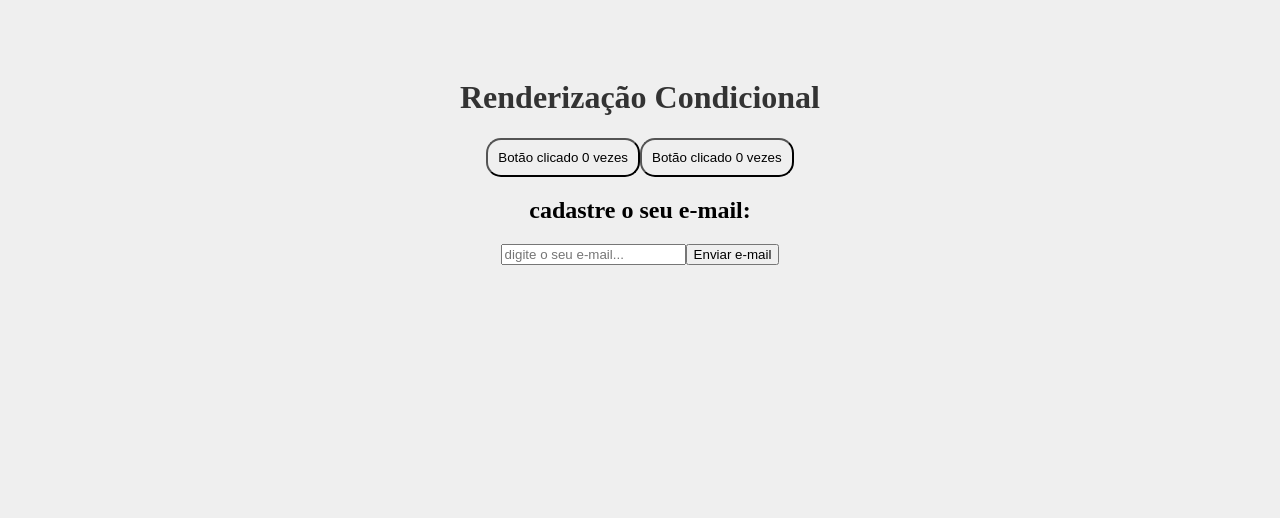
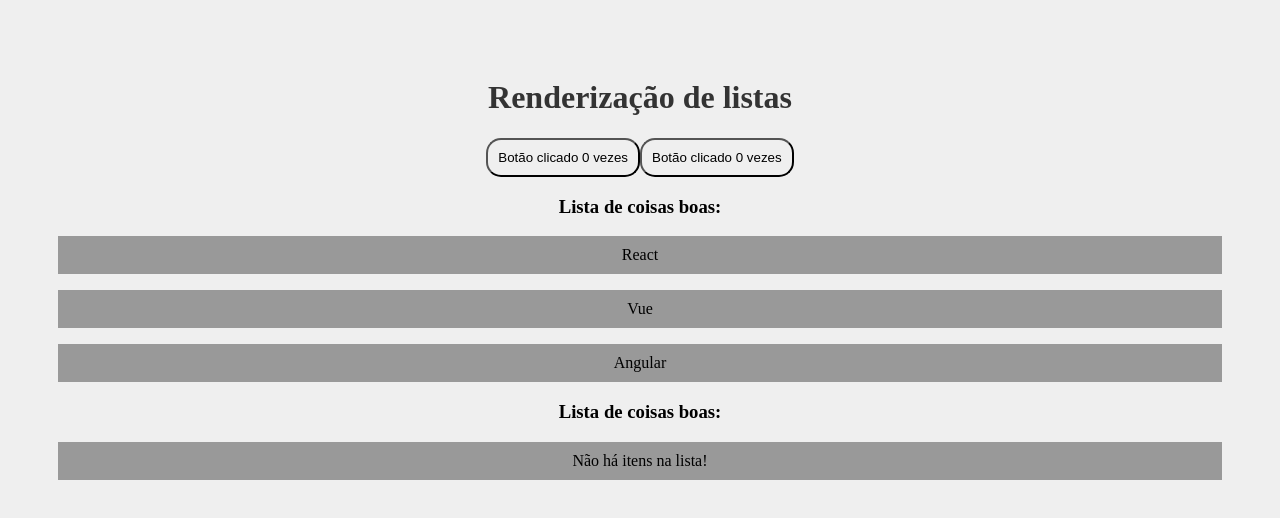
Before and after one commit to GKPTAN/REACT, a React (Create React App) app in the folder meu-projeto/: page / in a window 1280 px wide. Shown: the top 518 px of the page. Built offline with nearby package versions, Linux system fonts and the light colour scheme.

Commit message:
aula 13 React
- aprendendo sobre renderização de listas

```diff
--- a/meu-projeto/src/App.js
+++ b/meu-projeto/src/App.js
@@ -1,8 +1,10 @@
 import './App.css';
 import {useState} from 'react';
-import Condicional from './components/Condicional';
+import SegundaLista from './components/SegundaLista';
 
 function App() {
+
+  const meusItens = ['React', 'Vue', 'Angular'];
 
   const [count, setCount] = useState(0);
 
@@ -12,10 +14,11 @@
 
   return (
     <div className="App">
-      <h1>Renderização Condicional</h1>
+      <h1>Renderização de listas</h1>
       <MyButton count={count} onClick={handleClick}/>
       <MyButton count={count} onClick={handleClick}/>
-      <Condicional />
+      <SegundaLista itens={meusItens} />
+      <SegundaLista itens={[]} />
     </div>
   );
 }
--- /dev/null
+++ b/meu-projeto/src/components/SegundaLista.js
@@ -0,0 +1,16 @@
+function SegundaLista({ itens }) {
+    return (
+        <>
+            <h3>Lista de coisas boas:</h3>
+            {itens.length > 0 ? (
+                itens.map((item, index) => (
+                    <p key={index}>{item}</p>
+                ))): (
+                    <p>Não há itens na lista!</p>
+                )
+            }
+        </>
+    )
+};
+
+export default SegundaLista
```
